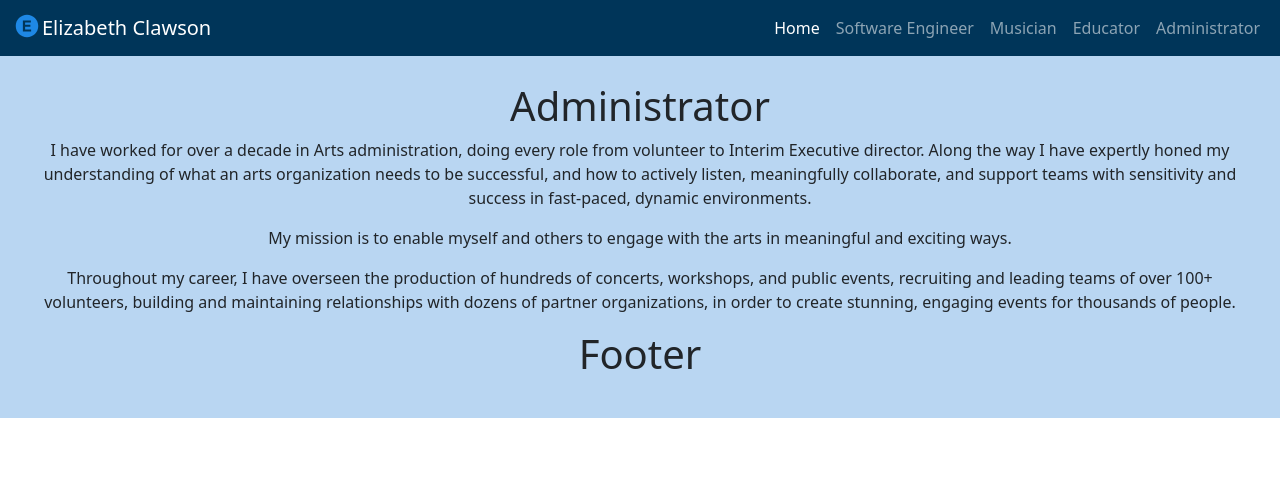
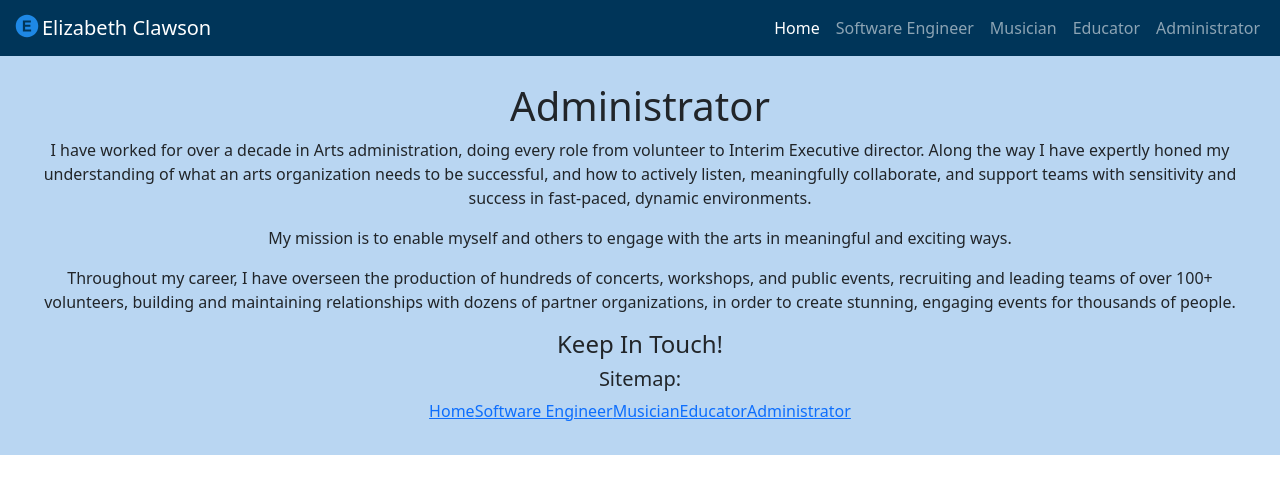
Before and after one commit to e-clawson/personal-website, a React (Vite) app in the folder personal-website-frontend/: page /administrator in a window 1280 px wide. Shown: the top 494 px of the page. Built offline with nearby package versions, Linux system fonts and the light colour scheme.

Commit message:
added sitemap links to footer

```diff
--- a/personal-website-frontend/src/components/Footer/Footer.jsx
+++ b/personal-website-frontend/src/components/Footer/Footer.jsx
@@ -1,23 +1,21 @@
 import React from "react"
+import {Link} from 'react-router-dom'
 
 export default function Footer() {
     return (
-        // <footer>
-        //     {/* //grid container */}
-        //     <div class="container p-4">
-        //         {/* social media */}
-        //         <section class="mb-4">
-        //             {/* <!-- Google --> */}
-        //             <a data-mdb-ripple-init class="btn btn-outline btn-floating m-1" href="#!" role="button"><i class="fab fa-google"></i></a>
+        <>
+            <div className="footer-title">
+                <h4>Keep In Touch! </h4>
+            </div>
+            <div className="sitemap">
+                <h5>Sitemap:</h5>
+                <Link to="/home">Home</Link>
+                <Link to="/contact">Software Engineer</Link>
+                <Link to="/events">Musician</Link>
+                <Link to="/exhibits">Educator</Link>
+                <Link to="/home">Administrator</Link>
+            </div>
+        </>
 
-        //             {/* <!-- Linkedin --> */}
-        //             <a data-mdb-ripple-init class="btn btn-outline btn-floating m-1" href="#!" role="button"><i class="fab fa-linkedin-in"></i></a>
-
-        //             {/* <!-- Github --> */}
-        //             <a data-mdb-ripple-init class="btn btn-outline btn-floating m-1" href="#!" role="button"><i class="fab fa-github"></i></a>
-        //         </section>
-        //     </div>
-        // </footer>
-        <h1>Footer</h1>
     )
 }
```
